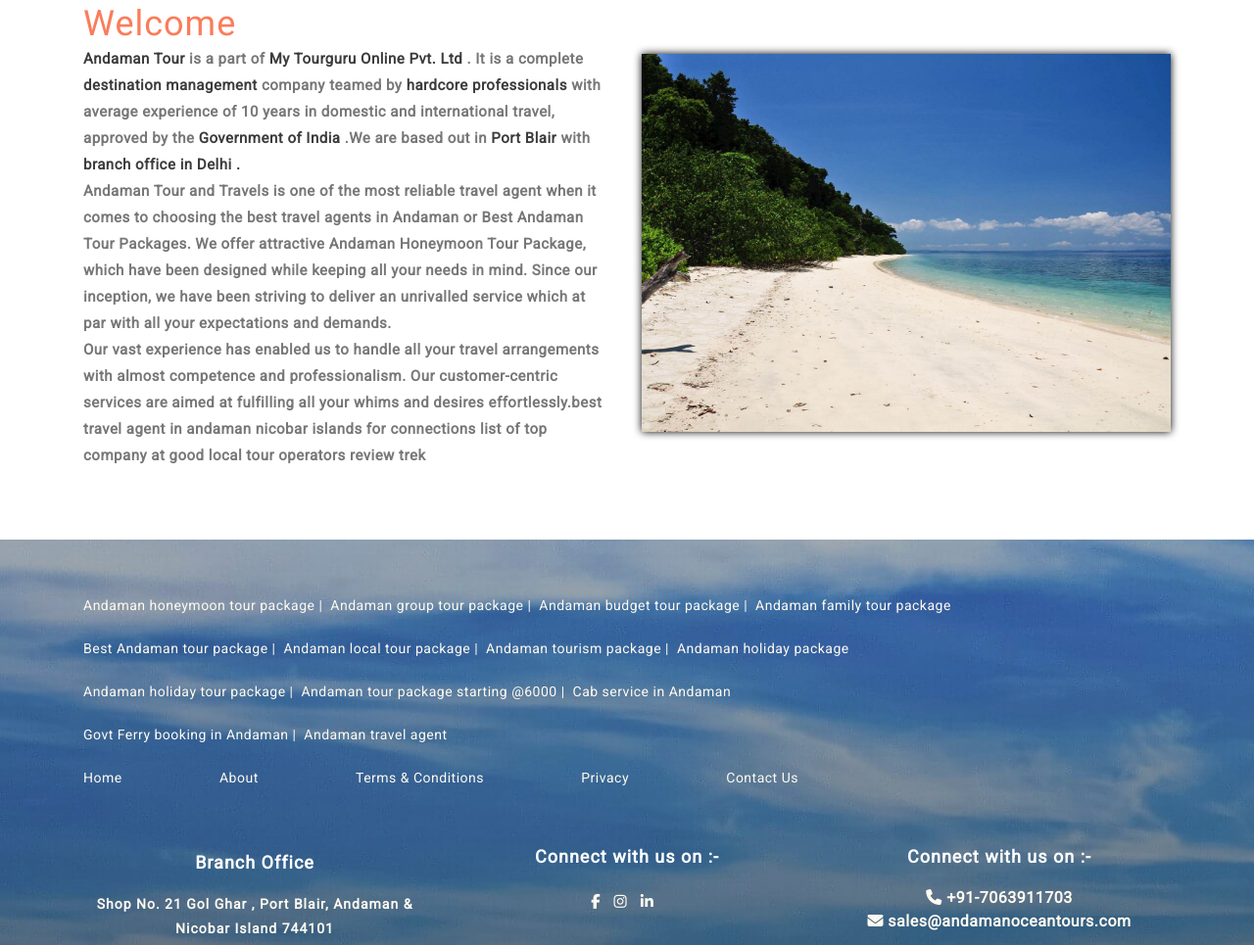
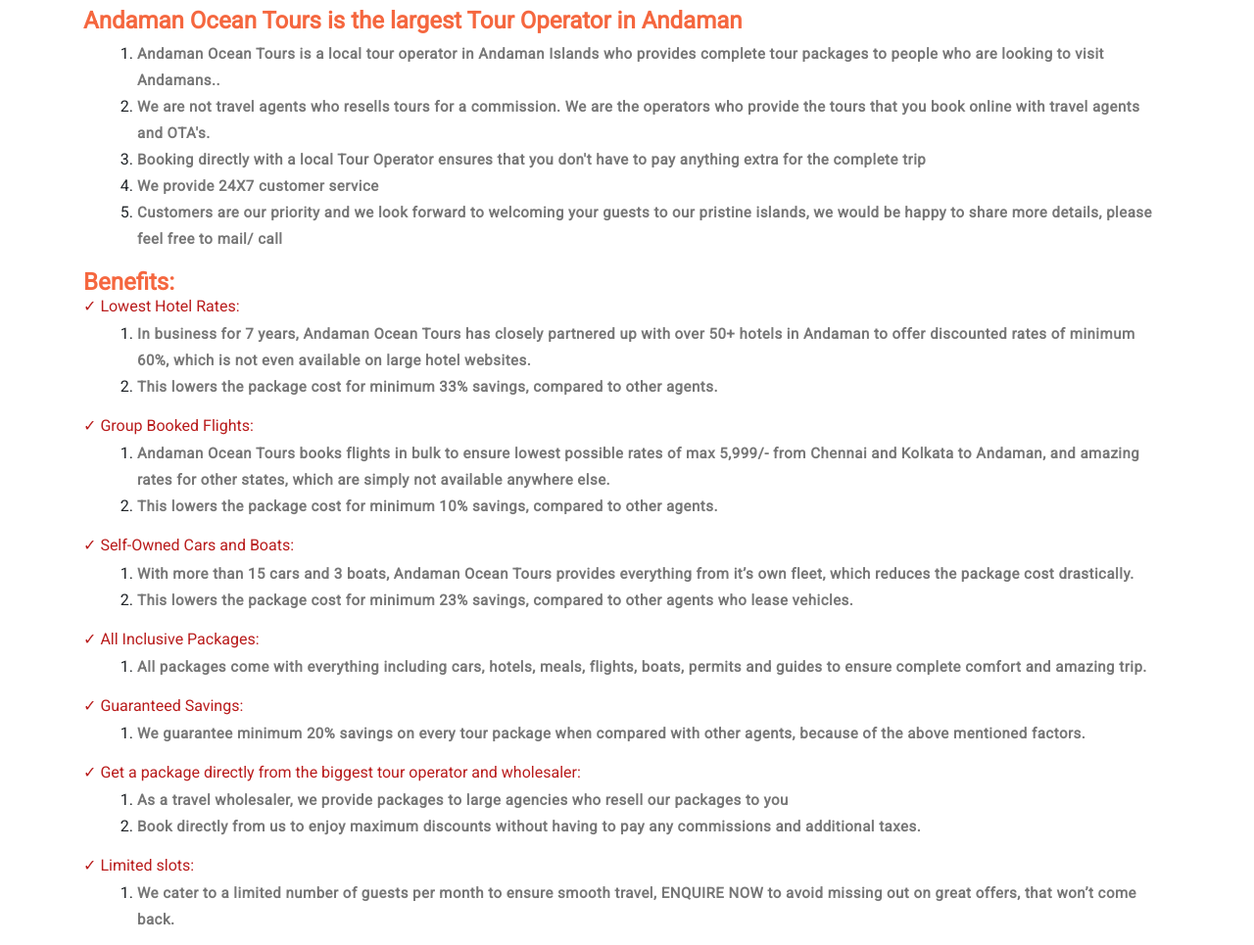
Before and after one commit to prannjalsinghh/andaman, a plain HTML site: page about.html in a window 1280 px wide. Shown: the part 820-1785 px from the top of the page at 98% size. Drawn offline with nearby package versions, Linux system fonts and the light colour scheme.

Commit message:
about added

```diff
--- a/about.html
+++ b/about.html
@@ -166,36 +166,145 @@
                 <p class="mt-2 mx-auto"></p>
             </div>
 
-            <div class="row about-tp mt-md-5 pt-5">
-                <div class="col-lg-6 welcome-left">
-                    <h3 style="margin-top: -4px;">Welcome</h3>
-                    <p><span style="color: rgb(61, 59, 59);">Andaman Tour </span>is a part of <a
-                            href="https://www.mytourguru.com/" style="color: rgb(61, 59, 59);" target="_blank">My
-                            Tourguru Online Pvt. Ltd </a>. It is a complete <span
-                            style="color: rgb(61, 59, 59);">destination management</span>
-                        company teamed by <span style="color: rgb(61, 59, 59);">hardcore professionals </span> with
-                        average experience of 10 years in domestic and
-                        international travel, approved by the <span style="color: rgb(61, 59, 59);">Government of India
-                        </span> .We are based out in <span style="color: rgb(61, 59, 59);">Port Blair </span> with
-                        <span style="color: rgb(61, 59, 59);">branch
-                            office in Delhi .</span> </p>
+            <div class=" about-tp mt-md-5 pt-5">
 
-                    <p>Andaman Tour and Travels is one of the most reliable travel agent when it comes to choosing
-                        the best travel agents in Andaman or Best Andaman Tour Packages. We offer attractive Andaman
-                        Honeymoon Tour Package, which have been designed while keeping all your needs in mind. Since our
-                        inception, we have been striving to deliver an unrivalled service which at par with all your
-                        expectations and demands.</p>
-                        <p> Our vast experience has enabled us to handle all your travel
-                        arrangements with almost competence and professionalism. Our customer-centric services are aimed
-                        at fulfilling all your whims and desires effortlessly.best travel agent in andaman nicobar
-                        islands for connections list of top company at good local tour operators review trek
-                    </p>
+                <h4 class="title"><span class="hdng" style="font-weight: 800;">Andaman Ocean Tours is the largest Tour Operator in Andaman</span></h4>
+                <div class="col-lg-12 col-md-12 col-sm-12">
+                    <ol style="margin-top: 6px;">
+                        <li>
+                            <p>
+                                Andaman Ocean Tours is a local tour operator in Andaman Islands who provides complete tour packages to people who are looking to visit Andamans..</p>
+                        </li>
+
+                        <li>
+                            <p>
+                                We are not travel agents who resells tours for a commission. We are the operators who provide the tours that you book online with travel agents and OTA's.</p>
+                        </li>
+                        <li>
+                            <p>Booking directly with a local Tour Operator ensures that you don't have to pay anything extra for the complete trip</p>
+                        </li>
+                        <li>
+                            <p> We provide 24X7 customer service</p>
+                        </li>
+                        <li>
+                            <p> Customers are our priority and we look forward to welcoming your guests to our pristine islands, we would be happy to share more details, please feel free to mail/ call</p>
+                        </li>
+
+                    </ol>
                 </div>
-                <div class="col-lg-6 welcome-right">
-                    <div class="welcome-right-top pt-5" style="z-index: 1; filter: drop-shadow(0 0 0.25rem black);">
-                        <img src="images/beach.jpg" alt="" class="img-fluid">
+                <h4 class="title" ><span class="hdng" style="font-weight: 800;">Benefits:</span></h4>
+
+                    <h6  class="title"><span class="hdng" style="color:  rgb(185 28 28);;">✓ Lowest Hotel Rates:</span></h6>
+
+                <div class="col-lg-12 col-md-12 col-sm-12">
+                    <ol style="margin-top: 6px;">
+                        <li>
+                            <p>
+                                In business for 7 years, Andaman Ocean Tours has closely partnered up with over 50+ hotels in Andaman to offer discounted rates of minimum 60%, which is not even available on large hotel websites.</p>
+                        </li>
+
+                        <li>
+                            <p>
+                                This lowers the package cost for minimum 33% savings, compared to other agents.</p>
+                        </li>
+
+
+                    </ol>
+                </div>
+                <h6 style="color:rgb(185 28 28/var(--tw-text-opacity));" class="title"><span style="color:  rgb(185 28 28);" class="hdng">✓ Group Booked Flights:</span>
+                    <div class="col-lg-12 col-md-12 col-sm-12">
+                        <ol style="margin-top: 6px;">
+                            <li>
+                                <p>
+                                    Andaman Ocean Tours books flights in bulk to ensure lowest possible rates of max 5,999/- from Chennai and Kolkata to Andaman, and amazing rates for other states, which are simply not available anywhere else.</p>
+                            </li>
+
+                            <li>
+                                <p>
+                                    This lowers the package cost for minimum 10% savings, compared to other agents.</p>
+                            </li>
+
+
+                        </ol>
                     </div>
-                </div>
+                    <h6 style="color:rgb(185 28 28/var(--tw-text-opacity));" class="title"><span style="color:  rgb(185 28 28);" class="hdng">✓ Self-Owned Cars and Boats:
+                    </span>
+                        <div class="col-lg-12 col-md-12 col-sm-12">
+                            <ol style="margin-top: 6px;">
+                                <li>
+                                    <p>
+                                        With more than 15 cars and 3 boats, Andaman Ocean Tours provides everything from it’s own fleet, which reduces the package cost drastically.</p>
+                                </li>
+
+                                <li>
+                                    <p>
+                                        This lowers the package cost for minimum 23% savings, compared to other agents who lease vehicles.</p>
+                                </li>
+
+
+                            </ol>
+                        </div>
+
+                        <h6 style="color:rgb(185 28 28/var(--tw-text-opacity));" class="title"><span style="color:  rgb(185 28 28);" class="hdng">✓ All Inclusive Packages:
+                        </span>
+                        <div class="col-lg-12 col-md-12 col-sm-12">
+                            <ol style="margin-top: 6px;">
+                                <li>
+                                    <p>
+                                        All packages come with everything including cars, hotels, meals, flights, boats, permits and guides to ensure complete comfort and amazing trip.</p>
+                                </li>
+
+
+
+
+                            </ol>
+                        </div>
+                        <h6 style="color:rgb(185 28 28/var(--tw-text-opacity));" class="title"><span style="color:  rgb(185 28 28);" class="hdng">✓ Guaranteed Savings:
+                        </span>
+                        <div class="col-lg-12 col-md-12 col-sm-12">
+                            <ol style="margin-top: 6px;">
+                                <li>
+                                    <p>
+                                        We guarantee minimum 20% savings on every tour package when compared with other agents, because of the above mentioned factors.</p>
+                                </li>
+
+
+
+
+                            </ol>
+                        </div>
+                        <h6 style="color:rgb(185 28 28/var(--tw-text-opacity));" class="title"><span style="color:  rgb(185 28 28);" class="hdng"> ✓ Get a package directly from the biggest tour operator and wholesaler:</span></h6>
+                        <div class="col-lg-12 col-md-12 col-sm-12">
+                            <ol style="margin-top: 6px;">
+                                <li>
+                                    <p>
+                                        As a travel wholesaler, we provide packages to large agencies who resell our packages to you</p>
+                                </li>
+                                <li>
+                                    <p>Book directly from us to enjoy maximum discounts without having to pay any commissions and additional taxes.</p>
+                                </li>
+
+
+
+
+                            </ol>
+                        </div>
+                        <h6 style="color:rgb(185 28 28/var(--tw-text-opacity));" class="title"><span style="color:  rgb(185 28 28);" class="hdng">✓ Limited slots:</span></h6>
+                        <div class="col-lg-12 col-md-12 col-sm-12">
+                            <ol style="margin-top: 6px;">
+                                <li>
+                                    <p>
+                                        We cater to a limited number of guests per month to ensure smooth travel, ENQUIRE NOW to avoid missing out on great offers, that won’t come back.</p>
+                                </li>
+
+
+
+
+
+                            </ol>
+                        </div>
+
+
             </div>
         </div>
     </section>
```
